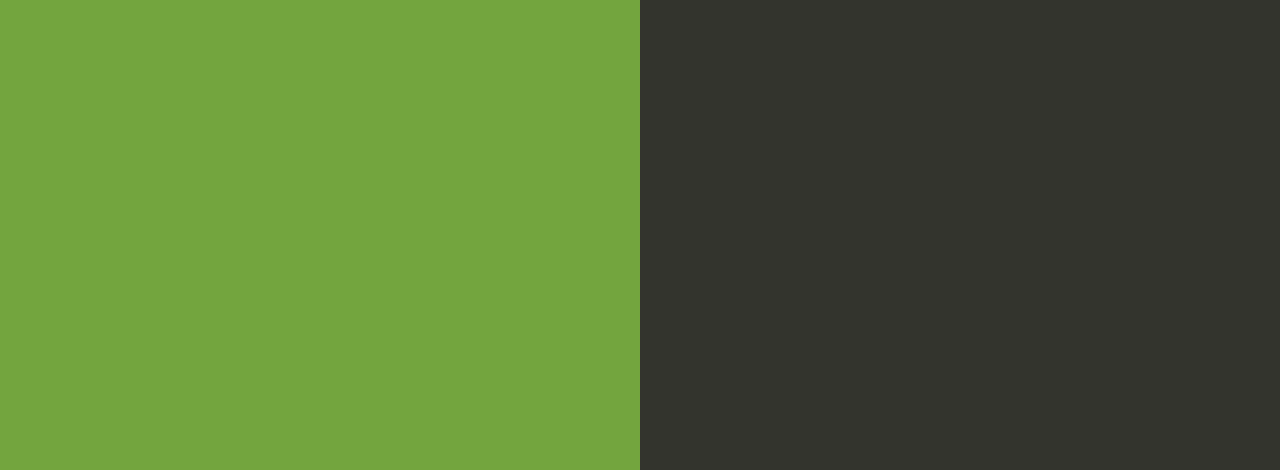
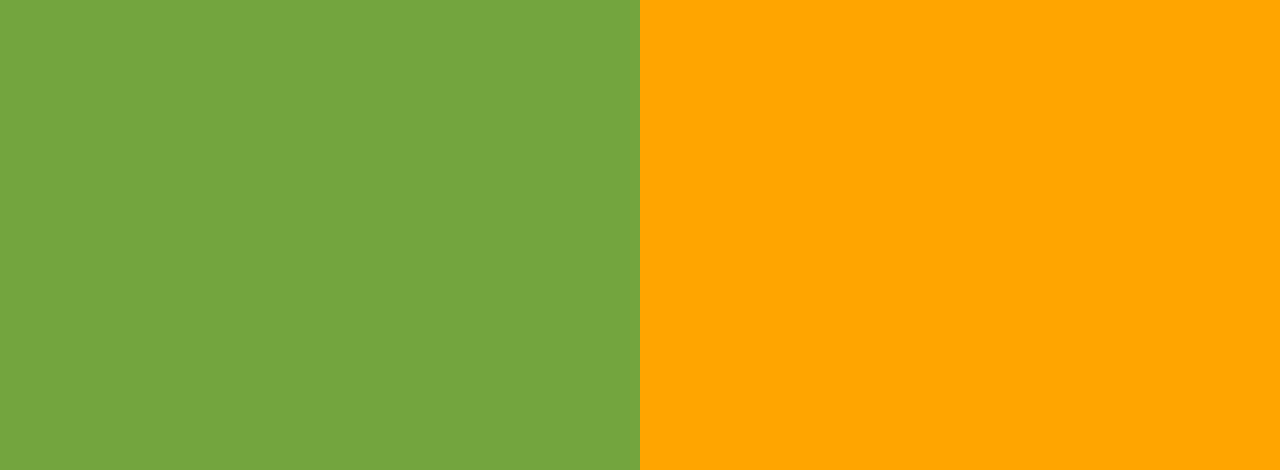
Before and after one commit to pankajadas/myproject, a website: page index.html in a window 1280 px wide. Shown: the part 330-800 px from the top of the page. Drawn offline with Linux system fonts and the light colour scheme.

Commit message:
background changes

```diff
--- a/index.html
+++ b/index.html
@@ -49,7 +49,7 @@
         bottom: 0px;
         left: 50%;
 
-        background-color: #33342D;
+        background-color: Orange;
       }
 
       h1 {
```
